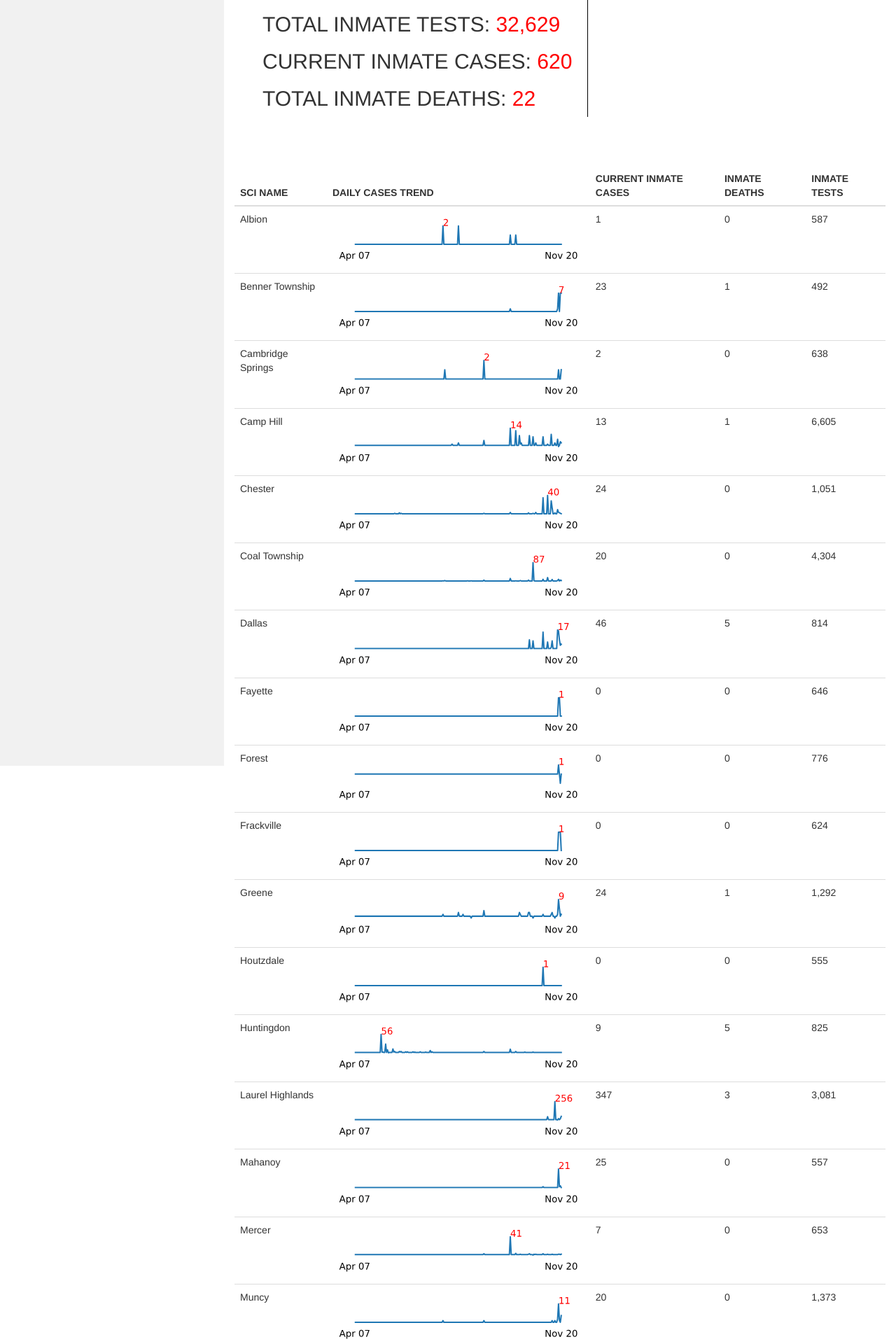
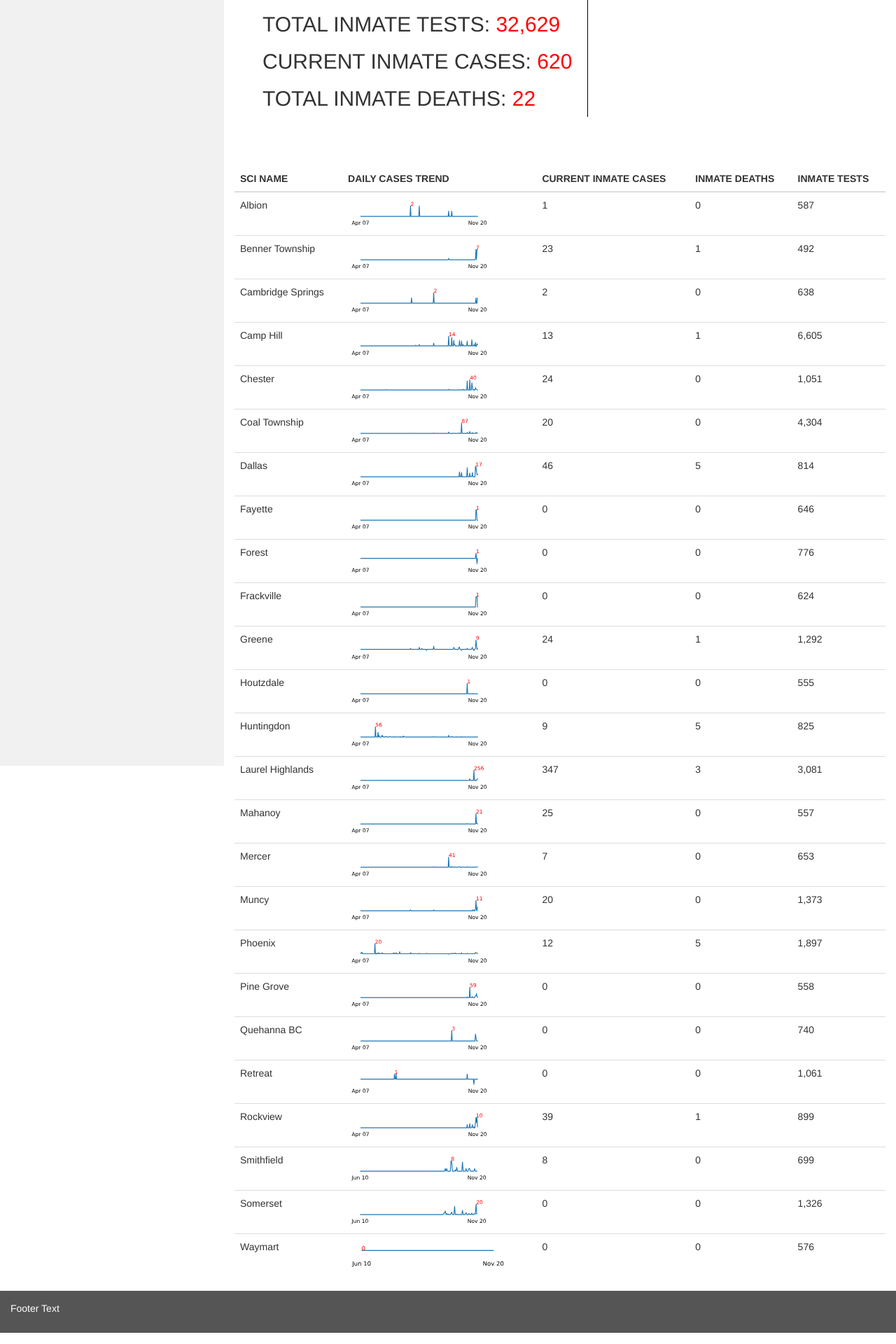
Before and after one commit to jmparelman/PA-SCI_COVID19, a Jekyll site: the page built from index.html, in a window 1280 px wide. Shown: the part 406-2326 px from the top of the page at 70% size. Built offline with Jekyll 4.4.1, drawn with Linux system fonts in a browser that asks for light colours; a script that is not in the unit is left out.

Commit message:
added figures to rows

```diff
--- a/index.html
+++ b/index.html
@@ -44,7 +44,7 @@
         {% if sci.SCI != "TOTAL" %}
         <tr>
             <td class='th-sm'>{{sci.SCI}}</td>
-            <td class='th-sm'><img src="{{site.baseurl}}/assets/img/table_rolling_cases_figs/{{sci.SCI}}_rolling_avg.svg"/></td>
+            <td class='th-sm'><img height='45px' src="{{site.baseurl}}/assets/img/table_rolling_cases_figs/{{sci.SCI}}_rolling_avg.svg"/></td>
             <td class='th-sm'>{{sci.inmate_current_cases}}</td>
             <td class='th-sm'>{{sci.inmate_death}}</td>
             <td class='th-sm'>{{sci.inmate_tests}}</td>
```
